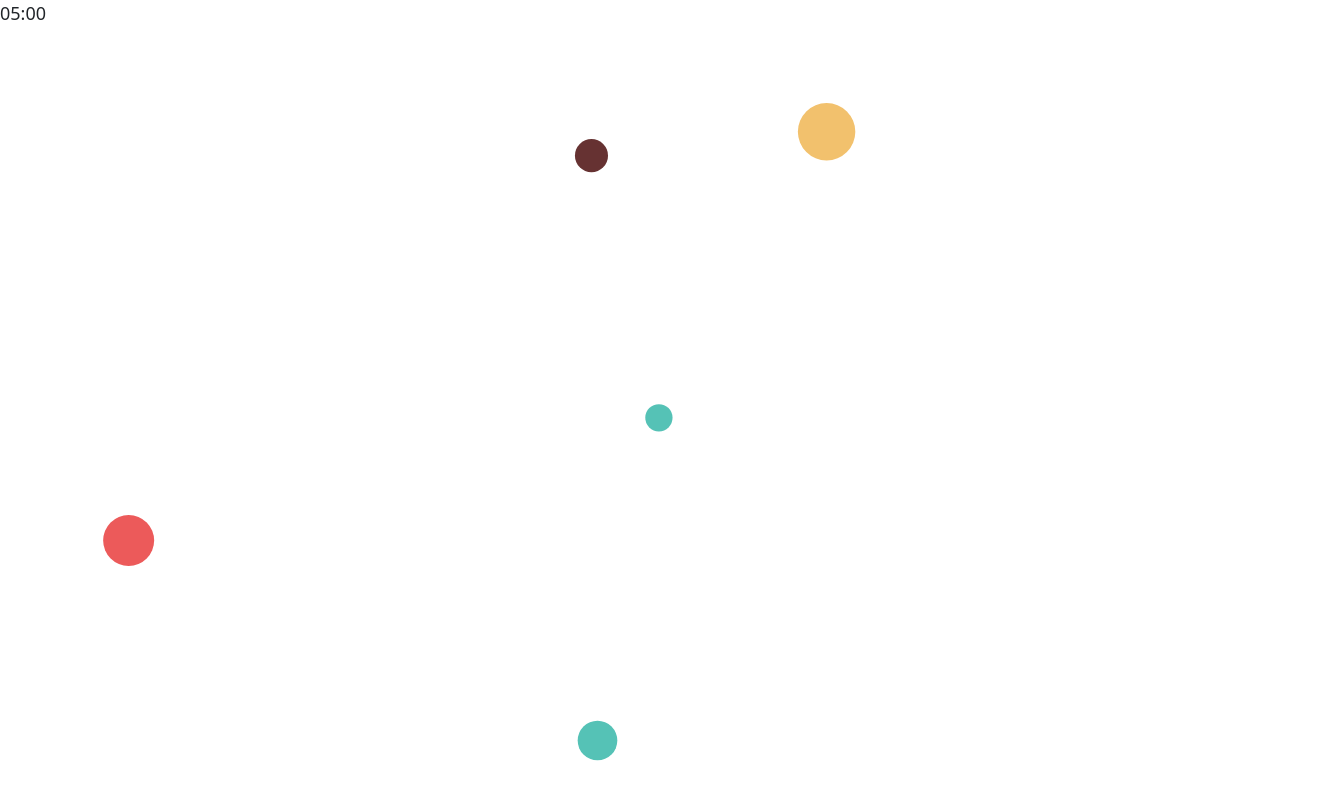
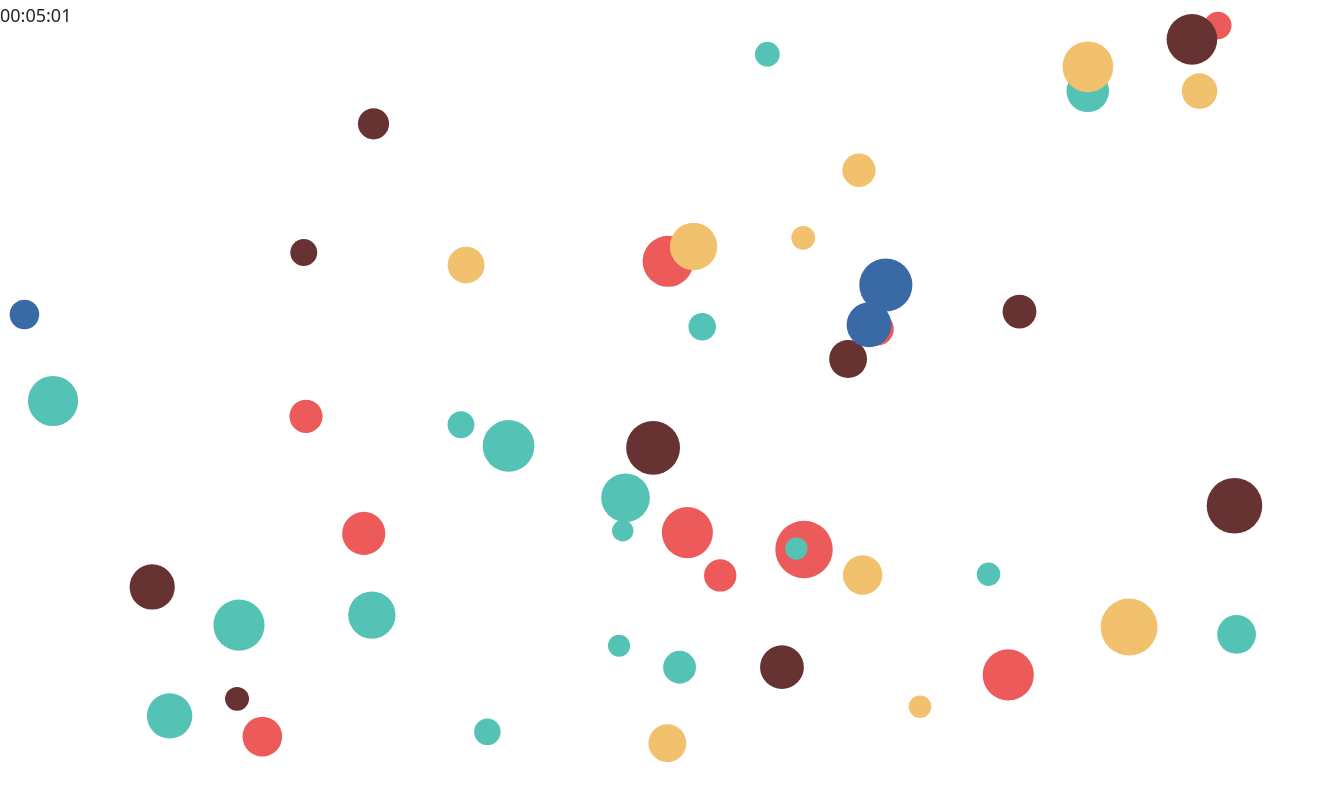
Before and after one commit to peimanhp/planet-eater-game, a plain HTML site: page index.html in a window 1280 px wide. Shown: the whole page, 1326 px wide, since content can reach past the window. Drawn offline with Linux system fonts and the light colour scheme.

Commit message:
set 1/5 of circles to red color

```diff
--- a/canvas.js
+++ b/canvas.js
@@ -8,15 +8,14 @@ const c = canvas.getContext("2d");
 const modal = document.getElementById("modal_container");
 const winner = document.getElementById("win_message");
 const playAgain = document.getElementById("play_again");
-const timer = document.getElementById("timer");
+const timerOnTop = document.getElementById("timer");
 const timerRecord = document.getElementById("timer_record");
 
 //stopwatch vaiables
-let seconds = 00;
-let tens = 00;
-let appendTens = document.getElementById("tens");
-let appendSeconds = document.getElementById("seconds");
-let Interval;
+let minute = 00;
+let second = 00;
+let count = 00;
+let timer = false;
 
 //game decleration
 let mouse = {
@@ -31,6 +30,9 @@ let redCounter = 0;
 let othersCounter = 0;
 let endGame = false;
 let displayedModal = false;
+let circleArray = [];
+let circleNumbers = 50;
+let redCircleNumbers = circleNumbers / 5;
 
 window.addEventListener("mousemove", (e) => {
   mouse.x = e.x;
@@ -49,7 +51,11 @@ function Circle(x, y, radius, dx, dy) {
   this.dy = dy;
   this.radius = radius;
   this.minRadius = radius;
-  this.color = colorArray[Math.floor(Math.random() * colorArray.length)];
+
+  //setting 1/5 of circles to red color
+  if (redCircleNumbers > 0) this.color = colorArray[0];
+  else
+    this.color = colorArray[Math.ceil(Math.random() * (colorArray.length - 1))];
 
   this.draw = function () {
     c.beginPath();
@@ -141,7 +147,7 @@ function Circle(x, y, radius, dx, dy) {
       if (redCounter == 0) {
         setTimeout(() => {
           winner.innerHTML = `YOU WON!`;
-          timerRecord.innerHTML = `Your Record: ${timer.innerText}`;
+          timerRecord.innerHTML = `Your Record: ${timerOnTop.innerText}`;
           modal.classList.add("show");
         }, 800);
       } else {
@@ -167,17 +173,16 @@ function Circle(x, y, radius, dx, dy) {
   };
 }
 
-let circleArray = [];
-
-for (let i = 0; i < 5; i++) {
+for (let i = 0; i < circleNumbers; i++) {
   let radius = Math.random() * minRadius + 10;
   let x = Math.random() * (innerWidth - radius * 2) + radius;
   let y = Math.random() * (innerHeight - radius * 2) + radius;
-  let dx = Math.random() - 0.5;
-  let dy = Math.random() - 0.5;
+  let dx = Math.random() * 10 - 5;
+  let dy = Math.random() * 10 - 5;
 
   let circle = new Circle(x, y, radius, dx, dy);
   circleArray.push(circle);
+  if (redCircleNumbers > 0) redCircleNumbers--;
 
   if (circle.color == "#EC5A5A") {
     redCounter++;
@@ -195,14 +200,14 @@ function animate() {
       circleArray.splice(i, 1);
       console.log(circleArray[i], circleArray.length);
 
-      if (redCounter == 0 && othersCounter < 5 && endGame === false) {
+      if (redCounter == 0 && othersCounter < (circleNumbers / 10) && endGame === false) {
         endGame = true;
-        clearInterval(Interval);
+        timer = false;
         console.log("you won");
       }
-    } else if (othersCounter == 5 && redCounter != 0 && endGame === false) {
+    } else if (othersCounter == (circleNumbers / 10) && redCounter != 0 && endGame === false) {
       endGame = true;
-      clearInterval(Interval);
+      timer = false;
       console.log("you lost");
     }
     if (circleArray[i] !== undefined && endGame === false)
@@ -215,30 +220,48 @@ animate();
 
 //stopwatch
 window.onload = function () {
-  clearInterval(Interval);
-  Interval = setInterval(startTimer, 10);
+  timer = true;
+  stopWatch();
+};
 
-  function startTimer() {
-    tens++;
+function stopWatch() {
+  if (timer) {
+    count++;
 
-    if (tens <= 9) {
-      appendTens.innerHTML = "0" + tens;
+    if (count == 100) {
+      second++;
+      count = 0;
     }
 
-    if (tens > 9) {
-      appendTens.innerHTML = tens;
+    if (second == 60) {
+      minute++;
+      second = 0;
     }
 
-    if (tens > 99) {
-      console.log("seconds");
-      seconds++;
-      appendSeconds.innerHTML = "0" + seconds;
-      tens = 0;
-      appendTens.innerHTML = "0" + 0;
+    if (minute == 60) {
+      minute = 0;
+      second = 0;
     }
 
-    if (seconds > 9) {
-      appendSeconds.innerHTML = seconds;
+    let minString = minute;
+    let secString = second;
+    let countString = count;
+
+    if (minute < 10) {
+      minString = "0" + minString;
     }
+
+    if (second < 10) {
+      secString = "0" + secString;
+    }
+
+    if (count < 10) {
+      countString = "0" + countString;
+    }
+
+    document.getElementById("min").innerHTML = minString;
+    document.getElementById("sec").innerHTML = secString;
+    document.getElementById("count").innerHTML = countString;
+    setTimeout(stopWatch, 10);
   }
-};
+}
--- a/index.html
+++ b/index.html
@@ -10,7 +10,7 @@
 </head>
 <body>
 
-    <p id="timer"><span id="seconds">00</span>:<span id="tens">00</span></p>
+    <p id="timer"><span id="min">00</span>:<span id="sec">00</span>:<span id="count">00</span></p>
 
 <!-- winner pop-up message -->
 <div class="modal-container rounded-3 d-flex justify-content-center align-items-center" id="modal_container">
--- a/style.css
+++ b/style.css
@@ -46,3 +46,8 @@ body {
 .my-modal button {
   font-size: 1.5em;
 }
+
+#timer{
+    position: absolute;
+    margin: 2px auto;
+}
```
